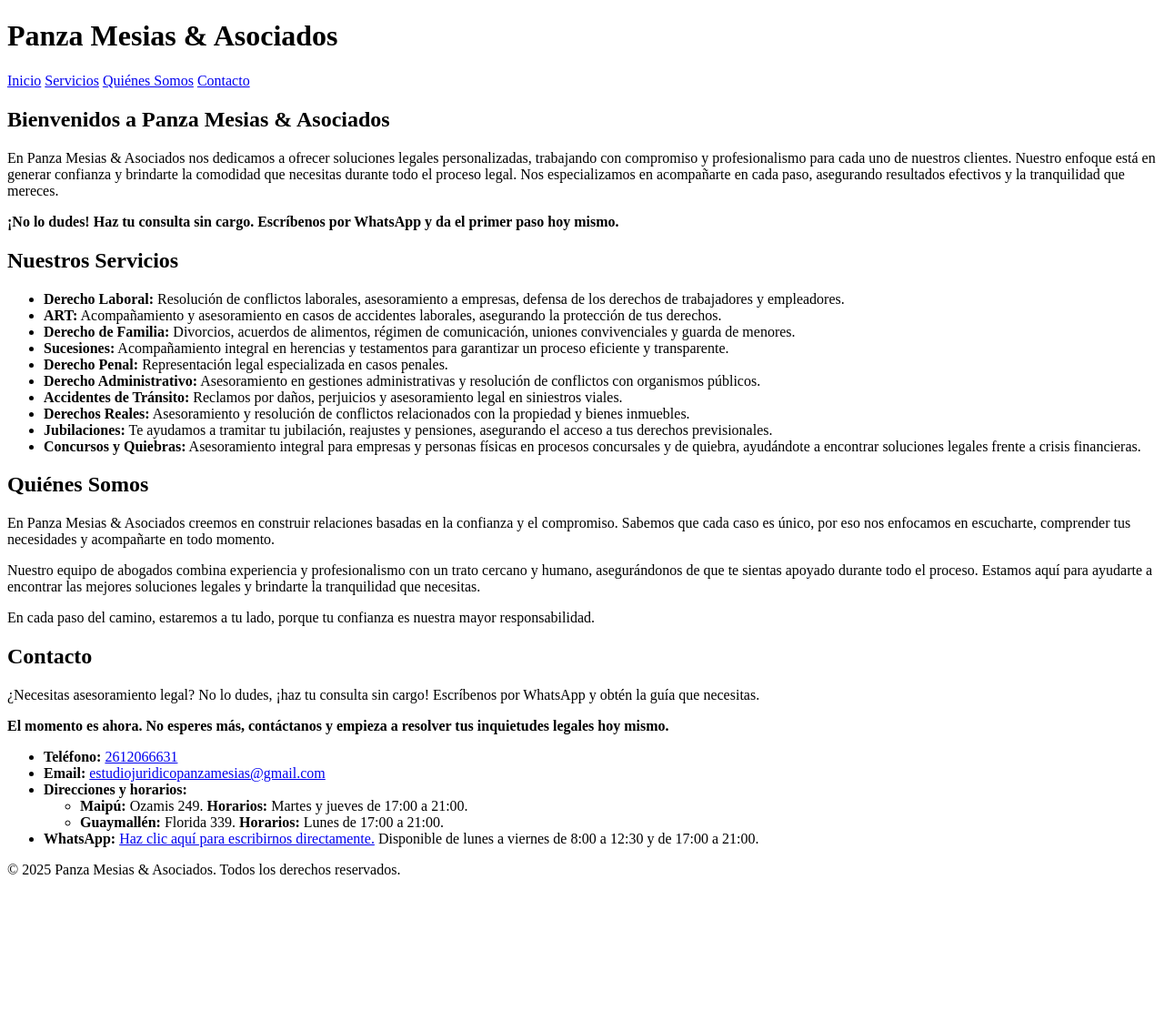
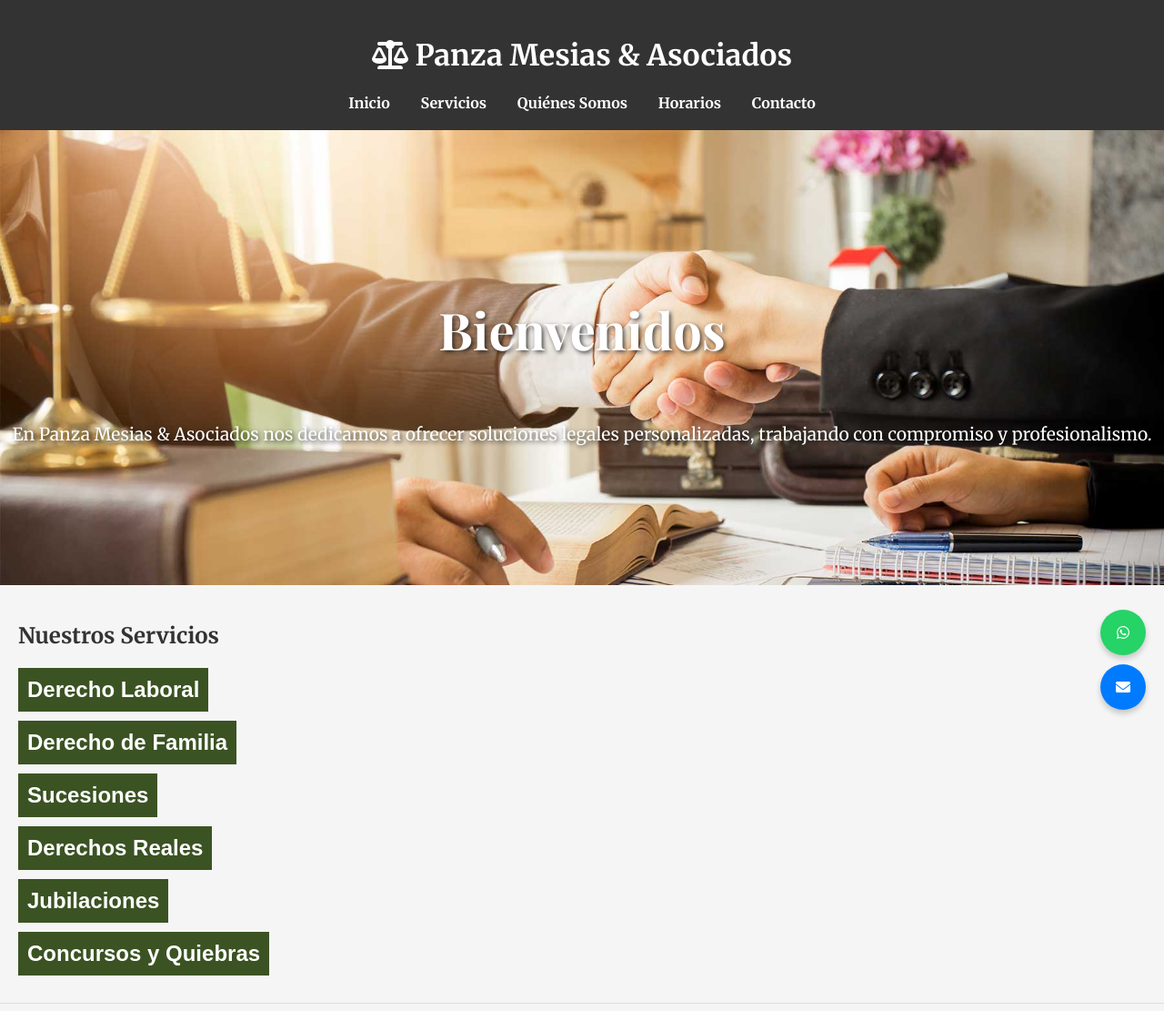
Before and after one commit to abogatornat/abogados, a plain HTML site: page index.html in a window 1280 px wide. Shown: the top 1111 px of the page at 91% size. Before the commit the page ends 981 px from the top, so only its background shows below. Drawn offline with nearby package versions, Linux system fonts and the light colour scheme.

Commit message:
Add files via upload

```diff
--- a/index.html
+++ b/index.html
@@ -4,71 +4,276 @@
     <meta charset="UTF-8">
     <meta name="viewport" content="width=device-width, initial-scale=1.0">
     <title>Panza Mesias & Asociados</title>
-    <link rel="stylesheet" href="styles.css">
+    <!-- Fuentes profesionales -->
+    <link href="https://fonts.googleapis.com/css2?family=Playfair+Display:wght@400;700&family=Merriweather:wght@300;400;700&display=swap" rel="stylesheet">
+    <link rel="stylesheet" href="https://cdnjs.cloudflare.com/ajax/libs/font-awesome/6.0.0/css/all.min.css">
+    <style>
+        /* Estilos generales */
+        body {
+            margin: 0;
+            font-family: 'Merriweather', serif;
+            background-color: #F5F5F5;
+            color: #333333;
+        }
+
+        /* Encabezado */
+        .header {
+            background-color: #333333;
+            color: #FFFFFF;
+            padding: 20px;
+            text-align: center;
+        }
+
+        .nav a {
+            margin: 0 15px;
+            text-decoration: none;
+            color: #FFFFFF;
+            font-weight: bold;
+        }
+
+        .nav a:hover {
+            color: #25D366; /* Verde WhatsApp */
+        }
+
+        .title {
+            font-size: 2rem;
+            font-weight: 700;
+        }
+
+        /* Intro */
+        .intro {
+            background-image: url('fondo-campo.jpg');
+            background-size: cover;
+            height: 500px;
+            display: flex;
+            flex-direction: column;
+            justify-content: center;
+            align-items: center;
+            color: #FFFFFF;
+            text-shadow: 2px 2px 5px rgba(0, 0, 0, 0.7);
+        }
+
+        .intro h2 {
+            font-size: 3.5rem;
+            font-family: 'Playfair Display', serif;
+        }
+
+        .intro p {
+            font-size: 1.2rem;
+        }
+
+        /* Secciones */
+        .section {
+            padding: 20px;
+            border-bottom: 1px solid #DDD;
+        }
+
+        /* Acordeón */
+        .accordion-item {
+            margin-bottom: 10px;
+        }
+
+        .accordion-title {
+            font-size: 1.5rem;
+            font-weight: bold;
+            background-color: #3B5323;
+            color: #FFFFFF;
+            border: none;
+            text-align: left;
+            padding: 10px;
+            cursor: pointer;
+        }
+
+        .accordion-title.active {
+            background-color: #25D366; /* Verde WhatsApp */
+        }
+
+        .accordion-content {
+            max-height: 0;
+            overflow: hidden;
+            transition: max-height 0.3s ease;
+            padding: 0 10px;
+            font-size: 1rem;
+        }
+
+        /* Horarios */
+        .horarios h2 {
+            font-size: 2rem;
+            color: #3B5323;
+        }
+
+        .horarios p {
+            font-size: 1.5rem;
+            margin: 10px 0;
+        }
+
+        /* Footer */
+        .footer {
+            background-color: #333333;
+            color: #FFFFFF;
+            text-align: center;
+            padding: 10px;
+        }
+
+        /* Iconos flotantes */
+        .floating-icons {
+            position: fixed;
+            bottom: 20px;
+            right: 20px;
+            display: flex;
+            flex-direction: column;
+            gap: 10px;
+        }
+
+        .floating-icons a {
+            width: 50px;
+            height: 50px;
+            background-color: #25D366;
+            color: #FFFFFF;
+            display: flex;
+            align-items: center;
+            justify-content: center;
+            border-radius: 50%;
+            text-decoration: none;
+            box-shadow: 0 4px 6px rgba(0, 0, 0, 0.2);
+        }
+
+        .floating-icons .email-icon {
+            background-color: #007BFF; /* Azul correo */
+        }
+
+        .floating-icons a:hover {
+            opacity: 0.8;
+        }
+    </style>
 </head>
 <body>
-    <header>
-        <h1>Panza Mesias & Asociados</h1>
-        <nav>
+    <header class="header">
+        <h1 class="title"><i class="fas fa-scale-balanced"></i> Panza Mesias & Asociados</h1>
+        <nav class="nav">
             <a href="#inicio">Inicio</a>
             <a href="#servicios">Servicios</a>
             <a href="#quienes-somos">Quiénes Somos</a>
+            <a href="#horarios">Horarios</a>
             <a href="#contacto">Contacto</a>
         </nav>
     </header>
     <main>
         <!-- Sección Inicio -->
-        <section id="inicio">
-            <h2>Bienvenidos a Panza Mesias & Asociados</h2>
-            <p>En Panza Mesias & Asociados nos dedicamos a ofrecer soluciones legales personalizadas, trabajando con compromiso y profesionalismo para cada uno de nuestros clientes. Nuestro enfoque está en generar confianza y brindarte la comodidad que necesitas durante todo el proceso legal. Nos especializamos en acompañarte en cada paso, asegurando resultados efectivos y la tranquilidad que mereces.</p>
-            <p><strong>¡No lo dudes! Haz tu consulta sin cargo. Escríbenos por WhatsApp y da el primer paso hoy mismo.</strong></p>
+        <section id="inicio" class="intro">
+            <h2>Bienvenidos</h2>
+            <p>En Panza Mesias & Asociados nos dedicamos a ofrecer soluciones legales personalizadas, trabajando con compromiso y profesionalismo.</p>
         </section>
 
         <!-- Sección Servicios -->
-        <section id="servicios">
+        <section id="servicios" class="section">
             <h2>Nuestros Servicios</h2>
-            <ul>
-                <li><strong>Derecho Laboral:</strong> Resolución de conflictos laborales, asesoramiento a empresas, defensa de los derechos de trabajadores y empleadores.</li>
-                <li><strong>ART:</strong> Acompañamiento y asesoramiento en casos de accidentes laborales, asegurando la protección de tus derechos.</li>
-                <li><strong>Derecho de Familia:</strong> Divorcios, acuerdos de alimentos, régimen de comunicación, uniones convivenciales y guarda de menores.</li>
-                <li><strong>Sucesiones:</strong> Acompañamiento integral en herencias y testamentos para garantizar un proceso eficiente y transparente.</li>
-                <li><strong>Derecho Penal:</strong> Representación legal especializada en casos penales.</li>
-                <li><strong>Derecho Administrativo:</strong> Asesoramiento en gestiones administrativas y resolución de conflictos con organismos públicos.</li>
-                <li><strong>Accidentes de Tránsito:</strong> Reclamos por daños, perjuicios y asesoramiento legal en siniestros viales.</li>
-                <li><strong>Derechos Reales:</strong> Asesoramiento y resolución de conflictos relacionados con la propiedad y bienes inmuebles.</li>
-                <li><strong>Jubilaciones:</strong> Te ayudamos a tramitar tu jubilación, reajustes y pensiones, asegurando el acceso a tus derechos previsionales.</li>
-                <li><strong>Concursos y Quiebras:</strong> Asesoramiento integral para empresas y personas físicas en procesos concursales y de quiebra, ayudándote a encontrar soluciones legales frente a crisis financieras.</li>
-            </ul>
+            <div class="accordion">
+                <div class="accordion-item">
+                    <button class="accordion-title">Derecho Laboral</button>
+                    <div class="accordion-content">
+                        <p>Resolución de conflictos laborales y defensa de los derechos del trabajador.</p>
+                    </div>
+                </div>
+                <div class="accordion-item">
+                    <button class="accordion-title">Derecho de Familia</button>
+                    <div class="accordion-content">
+                        <p>Divorcios, régimen de comunicación, alimentos y más.</p>
+                    </div>
+                </div>
+                <div class="accordion-item">
+                    <button class="accordion-title">Sucesiones</button>
+                    <div class="accordion-content">
+                        <p>Asesoramiento integral en herencias y testamentos.</p>
+                    </div>
+                </div>
+                <div class="accordion-item">
+                    <button class="accordion-title">Derechos Reales</button>
+                    <div class="accordion-content">
+                        <p>Redacción de contratos, asesoramiento y resolución de conflictos vinculados a la propiedad.</p>
+                    </div>
+                </div>
+                <div class="accordion-item">
+                    <button class="accordion-title">Jubilaciones</button>
+                    <div class="accordion-content">
+                        <p>Gestión y asesoramiento en trámites de jubilación.</p>
+                    </div>
+                </div>
+                <div class="accordion-item">
+                    <button class="accordion-title">Concursos y Quiebras</button>
+                    <div class="accordion-content">
+                        <p>Acompañamiento integral en procesos concursales.</p>
+                    </div>
+                </div>
+            </div>
         </section>
 
         <!-- Sección Quiénes Somos -->
-        <section id="quienes-somos">
+        <section id="quienes-somos" class="section">
             <h2>Quiénes Somos</h2>
-            <p>En Panza Mesias & Asociados creemos en construir relaciones basadas en la confianza y el compromiso. Sabemos que cada caso es único, por eso nos enfocamos en escucharte, comprender tus necesidades y acompañarte en todo momento.</p>
-            <p>Nuestro equipo de abogados combina experiencia y profesionalismo con un trato cercano y humano, asegurándonos de que te sientas apoyado durante todo el proceso. Estamos aquí para ayudarte a encontrar las mejores soluciones legales y brindarte la tranquilidad que necesitas.</p>
-            <p>En cada paso del camino, estaremos a tu lado, porque tu confianza es nuestra mayor responsabilidad.</p>
+            <p>
+                En Panza Mesias & Asociados, somos un estudio jurídico integral que ofrece soluciones legales personalizadas, con un enfoque en la confianza, el compromiso y la cercanía. Contamos con un equipo multidisciplinario de abogados especializados en distintas áreas del derecho. Nuestra prioridad es brindarte la tranquilidad y el respaldo que necesitás en cada etapa de tu caso. Valoramos la confidencialidad, la ética y la transparencia, asegurándonos de trabajar siempre a tu lado para alcanzar los mejores resultados.
+            </p>
+        </section>
+
+        <!-- Sección Horarios -->
+        <section id="horarios" class="section horarios">
+            <h2>Horarios de Atención</h2>
+            <div class="accordion">
+                <div class="accordion-item">
+                    <button class="accordion-title">Horarios de Atención por WhatsApp</button>
+                    <div class="accordion-content">
+                        <p>Lunes a Viernes de 8:00 hs a 12:30 hs y de 17:00 hs a 21:00 hs.</p>
+                    </div>
+                </div>
+                <div class="accordion-item">
+                    <button class="accordion-title">Atención Virtual</button>
+                    <div class="accordion-content">
+                        <p>¡Agenda tu turno ahora!</p>
+                    </div>
+                </div>
+                <div class="accordion-item">
+                    <button class="accordion-title">Atención Presencial</button>
+                    <div class="accordion-content">
+                        <p>Se atiende en nuestras oficinas de Maipú y Guaymallén. ¡Escribinos y coordinemos la mejor opción para vos!</p>
+                    </div>
+                </div>
+            </div>
         </section>
 
         <!-- Sección Contacto -->
-        <section id="contacto">
+        <section id="contacto" class="section">
             <h2>Contacto</h2>
-            <p>¿Necesitas asesoramiento legal? No lo dudes, ¡haz tu consulta sin cargo! Escríbenos por WhatsApp y obtén la guía que necesitas.</p>
-            <p><strong>El momento es ahora. No esperes más, contáctanos y empieza a resolver tus inquietudes legales hoy mismo.</strong></p>
-            <ul>
-                <li><strong>Teléfono:</strong> <a href="tel:+542612066631">2612066631</a></li>
-                <li><strong>Email:</strong> <a href="mailto:estudiojuridicopanzamesias@gmail.com">estudiojuridicopanzamesias@gmail.com</a></li>
-                <li><strong>Direcciones y horarios:</strong>
-                    <ul>
-                        <li><strong>Maipú:</strong> Ozamis 249. <strong>Horarios:</strong> Martes y jueves de 17:00 a 21:00.</li>
-                        <li><strong>Guaymallén:</strong> Florida 339. <strong>Horarios:</strong> Lunes de 17:00 a 21:00.</li>
-                    </ul>
-                </li>
-                <li><strong>WhatsApp:</strong> <a href="https://wa.me/542612066631" target="_blank">Haz clic aquí para escribirnos directamente.</a> Disponible de lunes a viernes de 8:00 a 12:30 y de 17:00 a 21:00.</li>
-            </ul>
+            <p>¿Tienes dudas legales? ¡Haz tu consulta sin cargo!</p>
         </section>
     </main>
-    <footer>
-        <p>&copy; 2025 Panza Mesias & Asociados. Todos los derechos reservados.</p>
+    <footer class="footer">
+        <p>&copy; 2025 Panza Mesias & Asociados - Todos los derechos reservados.</p>
     </footer>
+
+    <!-- Botones flotantes -->
+    <div class="floating-icons">
+        <a href="https://wa.me/542612066631" target="_blank" class="whatsapp-icon">
+            <i class="fab fa-whatsapp"></i>
+        </a>
+        <a href="mailto:estudiojuridicopanzamesias@gmail.com" target="_blank" class="email-icon">
+            <i class="fas fa-envelope"></i>
+        </a>
+    </div>
+
+    <script>
+        // Funcionalidad de acordeón
+        document.querySelectorAll('.accordion-title').forEach(button => {
+            button.addEventListener('click', () => {
+                const content = button.nextElementSibling;
+                button.classList.toggle('active');
+                if (button.classList.contains('active')) {
+                    content.style.maxHeight = content.scrollHeight + "px";
+                } else {
+                    content.style.maxHeight = null;
+                }
+            });
+        });
+    </script>
 </body>
 </html>
--- /dev/null
+++ b/styles.css
@@ -0,0 +1,161 @@
+/* Estilos generales */
+body {
+    margin: 0;
+    font-family: 'Merriweather', serif;
+    background-color: #F5F5F5;
+    color: #333333;
+}
+
+/* Encabezado */
+.header {
+    background-color: #333333;
+    color: #FFFFFF;
+    padding: 20px;
+    text-align: center;
+}
+
+.nav a {
+    margin: 0 15px;
+    text-decoration: none;
+    color: #FFFFFF;
+    font-weight: bold;
+}
+
+.nav a:hover {
+    color: #007BFF;
+}
+
+.title {
+    font-size: 2rem;
+    font-weight: 700;
+}
+
+/* Intro */
+.intro {
+    background-image: url('fondo-campo.jpg');
+    background-size: cover;
+    height: 500px;
+    display: flex;
+    flex-direction: column;
+    justify-content: center;
+    align-items: center;
+    color: #FFFFFF;
+    text-shadow: 2px 2px 5px rgba(0, 0, 0, 0.7);
+}
+
+.intro h2 {
+    font-size: 3.5rem;
+    font-family: 'Playfair Display', serif;
+}
+
+.intro p {
+    font-size: 1.2rem;
+    margin-top: 10px;
+    text-shadow: 2px 2px 4px rgba(0, 0, 0, 0.8);
+}
+
+/* Secciones */
+.section {
+    padding: 20px;
+    border-bottom: 1px solid #DDD;
+}
+
+/* Acordeón */
+.accordion-item {
+    margin-bottom: 10px;
+}
+
+.accordion-title {
+    font-size: 1.5rem;
+    font-weight: bold;
+    background-color: #3B5323;
+    color: #FFFFFF;
+    border: none;
+    text-align: left;
+    padding: 10px;
+    cursor: pointer;
+    border-radius: 5px;
+}
+
+.accordion-title.active {
+    background-color: #4B6043;
+}
+
+.accordion-content {
+    max-height: 0;
+    overflow: hidden;
+    transition: max-height 0.3s ease;
+    padding: 0 10px;
+    font-size: 1rem;
+    background-color: #F8F8F8;
+    border: 1px solid #DDD;
+    color: #333333;
+}
+
+/* Horarios */
+.horarios h2 {
+    font-size: 2rem;
+    color: #3B5323;
+}
+
+.horarios p {
+    font-size: 1.5rem;
+    margin: 10px 0;
+    font-weight: bold;
+}
+
+/* Quiénes Somos */
+.quienes-somos {
+    padding: 20px;
+    background-color: #FFFFFF;
+    color: #333333;
+}
+
+.quienes-somos h2 {
+    font-size: 2rem;
+    color: #3B5323;
+}
+
+.quienes-somos p {
+    font-size: 1.2rem;
+    margin-top: 10px;
+}
+
+/* Footer */
+.footer {
+    background-color: #333333;
+    color: #FFFFFF;
+    text-align: center;
+    padding: 10px;
+}
+
+/* Iconos flotantes */
+.floating-icons {
+    position: fixed;
+    bottom: 20px;
+    right: 20px;
+    display: flex;
+    flex-direction: column;
+    gap: 10px;
+}
+
+.floating-icons a {
+    width: 50px;
+    height: 50px;
+    background-color: #25D366;
+    color: #FFFFFF;
+    display: flex;
+    align-items: center;
+    justify-content: center;
+    border-radius: 50%;
+    text-decoration: none;
+    box-shadow: 0 4px 6px rgba(0, 0, 0, 0.2);
+}
+
+.floating-icons .email-icon {
+    background-color: #007BFF;
+}
+
+.floating-icons a:hover {
+    opacity: 0.8;
+}
```
Also changed, not shown: fondo-campo.jpg (added).
